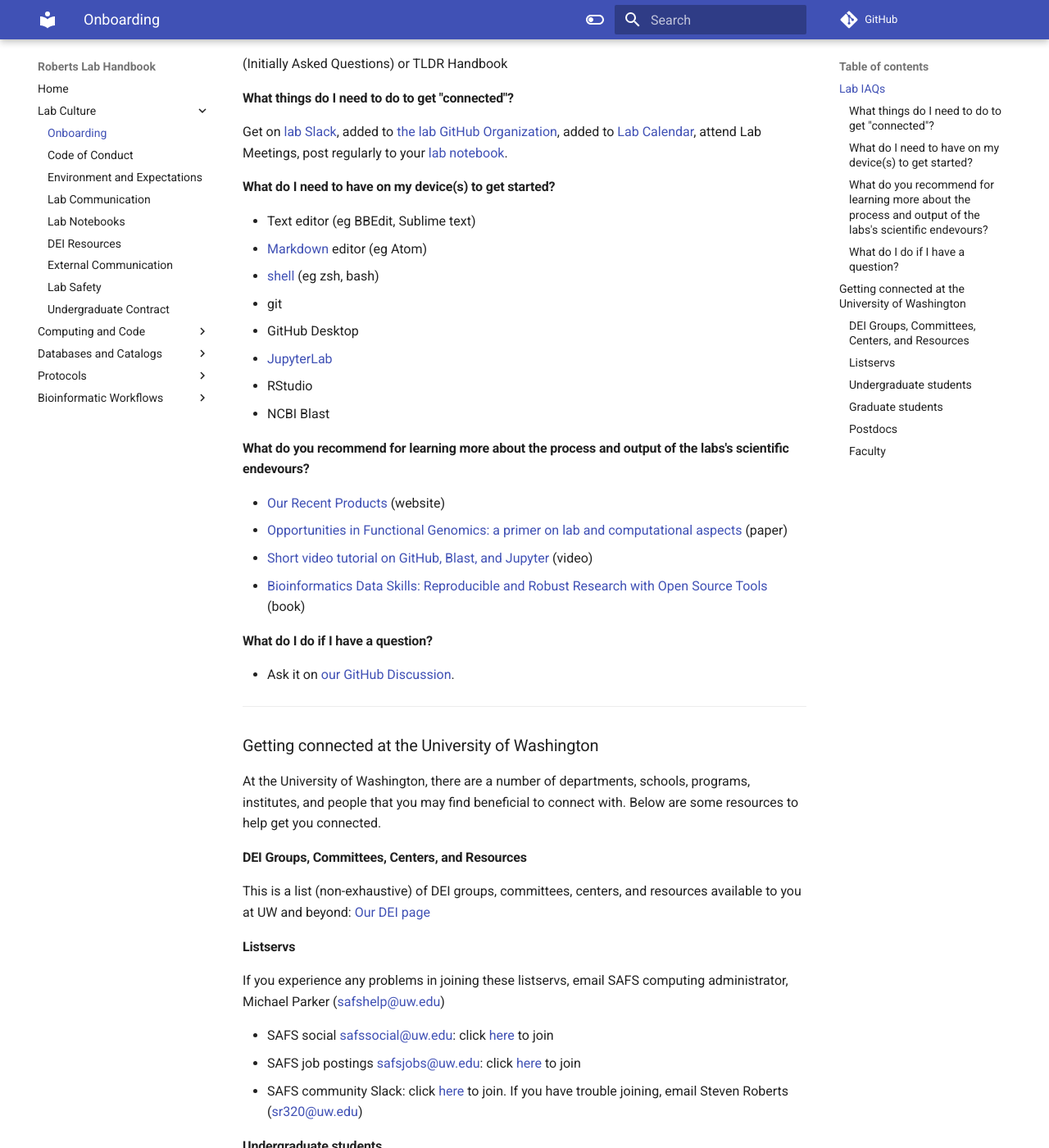
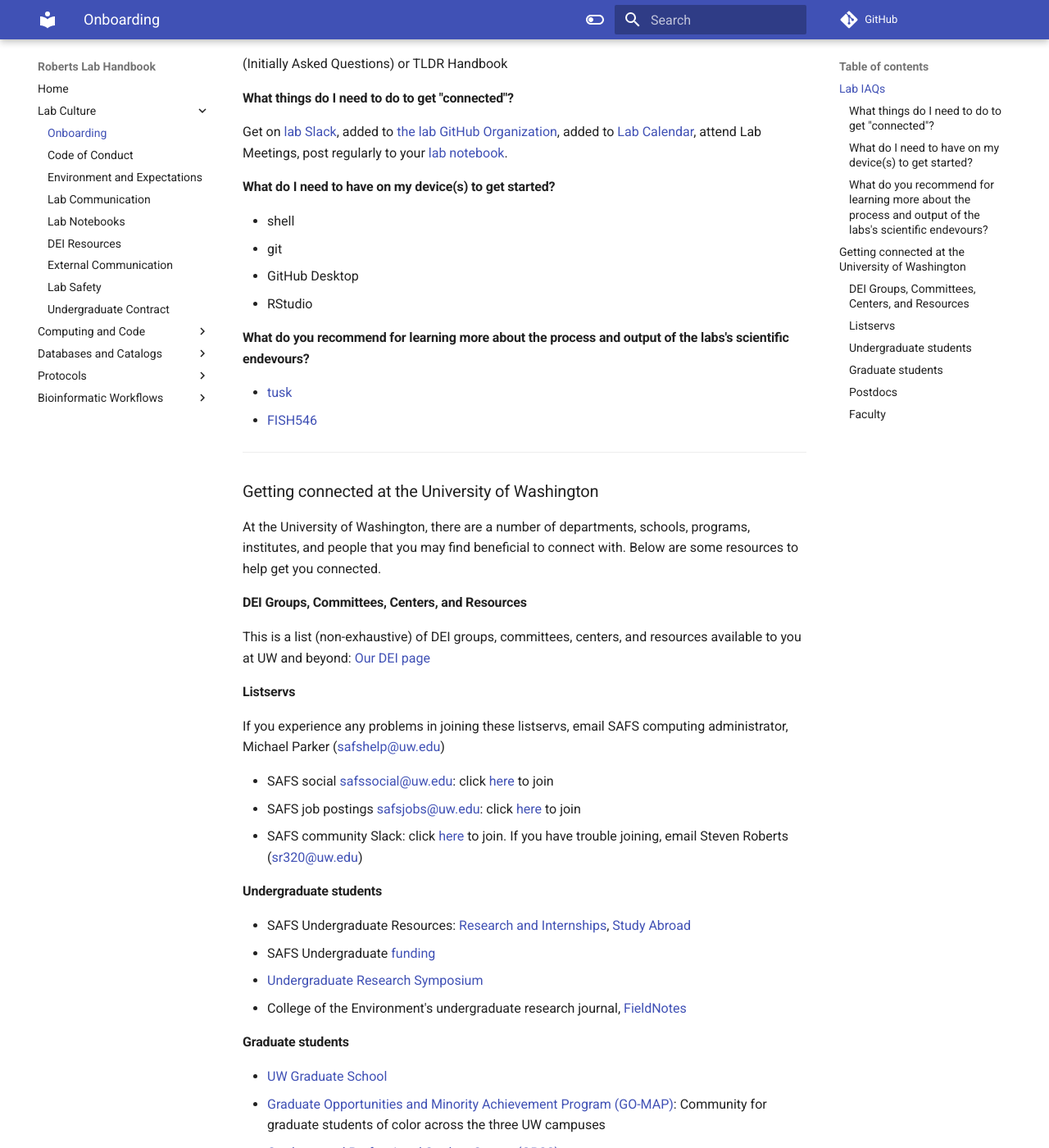
Before and after one commit to RobertsLab/resources, an MkDocs documentation site: the page built from docs/Onboarding.md, in a window 1280 px wide and 1400 px high, scrolled down 537 px. Shown: the whole window at 82% size. Built offline with MkDocs 1.6.1 and Material for MkDocs 9.7.7, drawn with Linux system fonts in a browser that asks for light colours; comment, search, counter and statistics services are not loaded.

Commit message:
cleaned up Onboarding

```diff
--- a/docs/Onboarding.md
+++ b/docs/Onboarding.md
@@ -25,28 +25,16 @@ Get on [lab Slack](https://genefish.slack.com/), added to [the lab GitHub Organi
 
 #### What do I need to have on my device(s) to get started?
 
-- Text editor (eg BBEdit, Sublime text)
-- [Markdown](https://www.markdownguide.org/basic-syntax/) editor (eg Atom)
-- [shell](http://swcarpentry.github.io/shell-novice/01-intro/) (eg zsh, bash)
+- shell
 - git
 - GitHub Desktop
-- [JupyterLab](https://jupyter.org/install)
 - RStudio
-- NCBI Blast
 
 #### What do you recommend for learning more about the process and output of the labs's scientific endevours?
 
-- [Our Recent Products](http://faculty.washington.edu/sr320/?page_id=246) (website)
-- [Opportunities in Functional Genomics: a primer on lab and
-computational aspects](https://gannet.fish.washington.edu/seashell/snaps/035.037.0406.pdf) (paper)
-- [Short video tutorial on GitHub, Blast, and Jupyter](https://youtu.be/i2RcnuT5DRY) (video)
-- [Bioinformatics Data Skills: Reproducible and Robust Research with Open Source Tools](https://www.amazon.com/Bioinformatics-Data-Skills-Reproducible-Research/dp/1449367372/) (book)
+- [tusk](https://robertslab.github.io/tusk/)
+- [FISH546](https://sr320.github.io/course-fish546-2023/schedule.html)
 
-
-
-#### What do I do if I have a question?
-
-- Ask it on [our GitHub Discussion](https://github.com/RobertsLab/resources/discussions/new).
 
 
 ---
```
